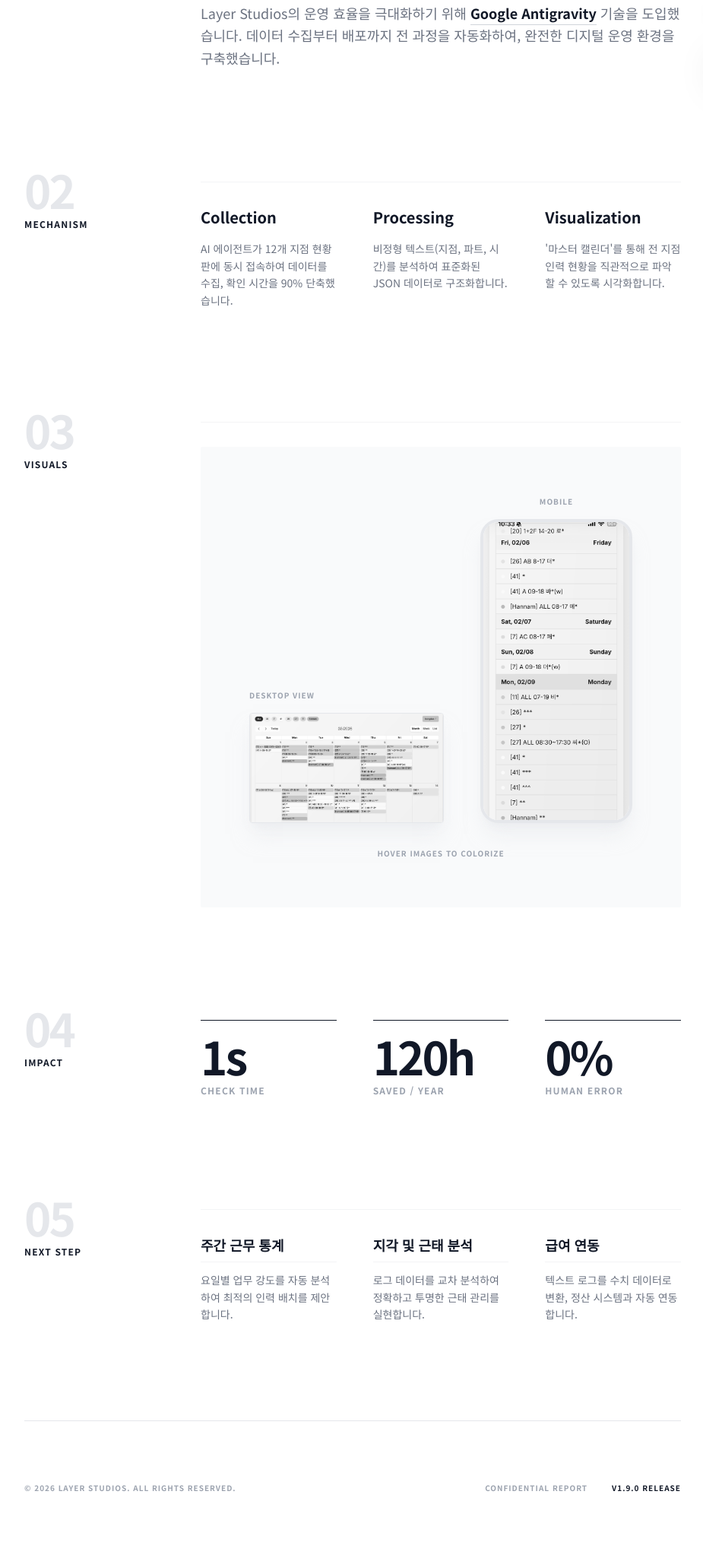
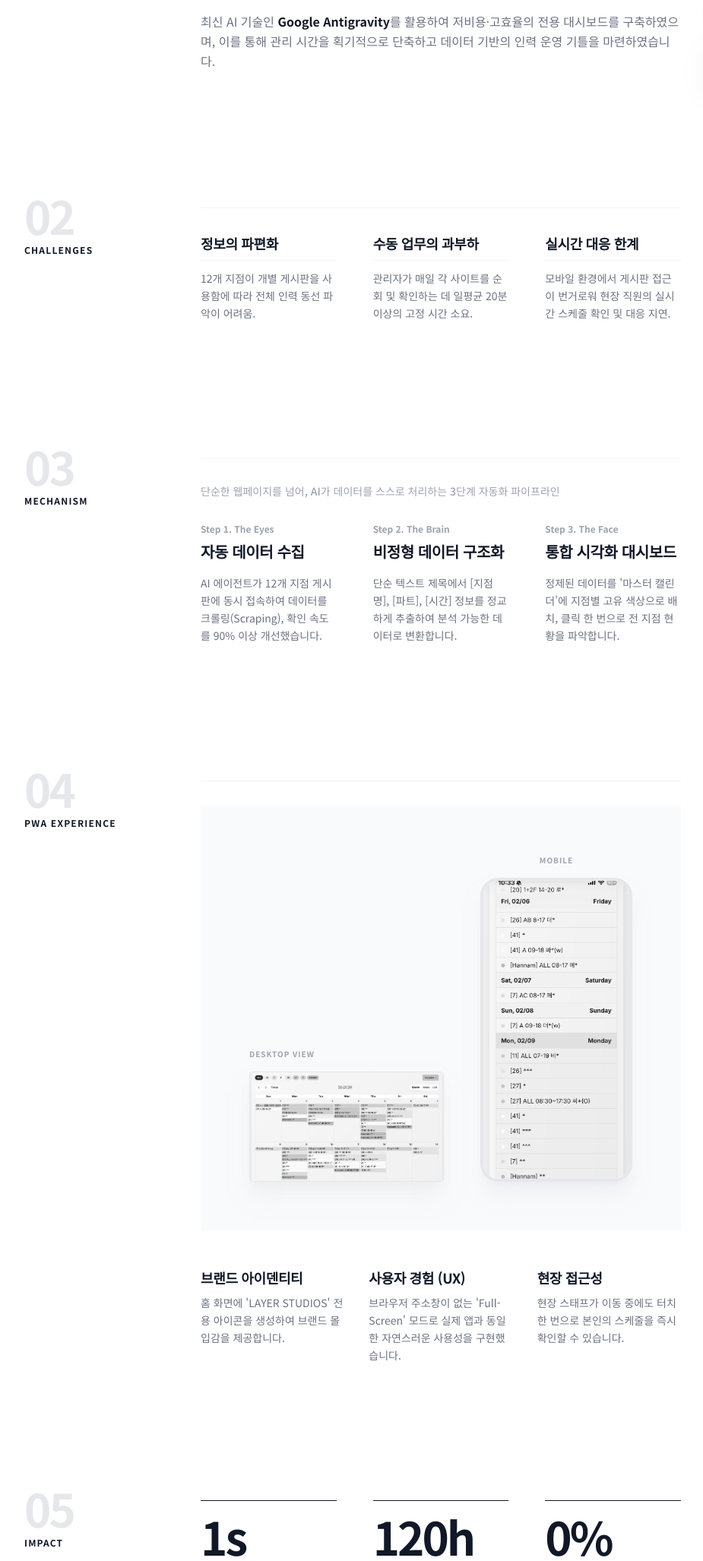
Before and after one commit to jaimejobeat-max/infotest, a plain HTML site: page index.html in a window 1280 px wide. Shown: the part 666-2720 px from the top of the page at 76% size, without its empty margins (176-1101 px from the left). Drawn offline with nearby package versions, Linux system fonts and the light colour scheme.

Commit message:
feat: expand content to 6 sections with comprehensive details

```diff
--- a/index.html
+++ b/index.html
@@ -61,6 +61,10 @@
 
         h2 {
             letter-spacing: -0.03em;
+        }
+
+        h3 {
+            letter-spacing: -0.02em;
         }
 
         /* Ultra Minimal Mockups */
@@ -180,62 +184,95 @@
         </div>
     </header>
 
-    <main class="space-y-32">
+    <main class="space-y-40">
 
-        <!-- 01 개요 -->
+        <!-- 01 Executive Summary -->
         <section class="grid grid-cols-1 md:grid-cols-12 gap-8 md:gap-16 items-start">
             <div class="md:col-span-3 sticky top-10">
                 <span class="section-number text-6xl block mb-2">01</span>
                 <h2 class="text-xs font-bold uppercase tracking-widest text-slate-900">Executive Summary</h2>
             </div>
             <div class="md:col-span-9 border-t border-slate-100 pt-8 mt-5">
-                <p class="text-3xl md:text-5xl font-light leading-tight text-slate-900 keep-all">
-                    <span class="font-bold">12개 지점</span>의 분산된 데이터를<br>
-                    실시간으로 하나로 잇다.
+                <p class="text-2xl md:text-3xl font-light leading-relaxed text-slate-900 keep-all">
+                    본 프로젝트는 LAYER STUDIOS의 12개 지점에 분산된 스케줄 정보를 통합하여 <span class="font-bold">운영 효율을 극대화</span>하는 것을 목적으로
+                    합니다.
                 </p>
-                <div class="mt-8 text-lg text-slate-500 leading-relaxed max-w-3xl keep-all">
-                    Layer Studios의 운영 효율을 극대화하기 위해 <strong
-                        class="text-slate-900 border-b border-slate-300 pb-0.5">Google Antigravity</strong> 기술을 도입했습니다.
-                    데이터 수집부터 배포까지 전 과정을 자동화하여, 완전한 디지털 운영 환경을 구축했습니다.
+                <div class="mt-8 text-base text-slate-500 leading-relaxed max-w-3xl keep-all">
+                    최신 AI 기술인 <strong class="text-slate-900 font-bold">Google Antigravity</strong>를 활용하여 저비용·고효율의 전용
+                    대시보드를 구축하였으며, 이를 통해 관리 시간을 획기적으로 단축하고 데이터 기반의 인력 운영 기틀을 마련하였습니다.
                 </div>
             </div>
         </section>
 
-        <!-- 02 매커니즘 -->
+        <!-- 02 Current Challenges -->
         <section class="grid grid-cols-1 md:grid-cols-12 gap-8 md:gap-16 items-start">
             <div class="md:col-span-3 sticky top-10">
                 <span class="section-number text-6xl block mb-2">02</span>
-                <h2 class="text-xs font-bold uppercase tracking-widest text-slate-900">Mechanism</h2>
+                <h2 class="text-xs font-bold uppercase tracking-widest text-slate-900">Challenges</h2>
             </div>
             <div class="md:col-span-9 border-t border-slate-100 pt-8 mt-5">
                 <div class="grid grid-cols-1 md:grid-cols-3 gap-12">
-                    <div class="group">
-                        <h3 class="font-bold text-xl text-slate-900 mb-4">Collection</h3>
-                        <p class="text-sm text-slate-500 leading-relaxed keep-all">AI 에이전트가 12개 지점 현황판에 동시 접속하여 데이터를 수집,
-                            확인 시간을 90% 단축했습니다.</p>
+                    <div>
+                        <h3 class="font-bold text-lg text-slate-900 mb-3 block border-b border-slate-100 pb-2">정보의 파편화
+                        </h3>
+                        <p class="text-sm text-slate-500 leading-relaxed keep-all">12개 지점이 개별 게시판을 사용함에 따라 전체 인력 동선 파악이
+                            어려움.</p>
                     </div>
-                    <div class="group">
-                        <h3 class="font-bold text-xl text-slate-900 mb-4">Processing</h3>
-                        <p class="text-sm text-slate-500 leading-relaxed keep-all">비정형 텍스트(지점, 파트, 시간)를 분석하여 표준화된 JSON
-                            데이터로 구조화합니다.</p>
+                    <div>
+                        <h3 class="font-bold text-lg text-slate-900 mb-3 block border-b border-slate-100 pb-2">수동 업무의
+                            과부하</h3>
+                        <p class="text-sm text-slate-500 leading-relaxed keep-all">관리자가 매일 각 사이트를 순회 및 확인하는 데 일평균 20분
+                            이상의 고정 시간 소요.</p>
                     </div>
-                    <div class="group">
-                        <h3 class="font-bold text-xl text-slate-900 mb-4">Visualization</h3>
-                        <p class="text-sm text-slate-500 leading-relaxed keep-all">'마스터 캘린더'를 통해 전 지점 인력 현황을 직관적으로 파악할 수
-                            있도록 시각화합니다.</p>
+                    <div>
+                        <h3 class="font-bold text-lg text-slate-900 mb-3 block border-b border-slate-100 pb-2">실시간 대응 한계
+                        </h3>
+                        <p class="text-sm text-slate-500 leading-relaxed keep-all">모바일 환경에서 게시판 접근이 번거로워 현장 직원의 실시간 스케줄
+                            확인 및 대응 지연.</p>
                     </div>
                 </div>
             </div>
         </section>
 
-        <!-- 03 비주얼 -->
+        <!-- 03 Technical Mechanism -->
         <section class="grid grid-cols-1 md:grid-cols-12 gap-8 md:gap-16 items-start">
             <div class="md:col-span-3 sticky top-10">
                 <span class="section-number text-6xl block mb-2">03</span>
-                <h2 class="text-xs font-bold uppercase tracking-widest text-slate-900">Visuals</h2>
+                <h2 class="text-xs font-bold uppercase tracking-widest text-slate-900">Mechanism</h2>
             </div>
             <div class="md:col-span-9 border-t border-slate-100 pt-8 mt-5">
-                <div class="bg-slate-50 rounded-sm p-12 md:p-16">
+                <p class="text-sm text-slate-400 mb-8 font-medium">단순한 웹페이지를 넘어, AI가 데이터를 스스로 처리하는 3단계 자동화 파이프라인</p>
+                <div class="grid grid-cols-1 md:grid-cols-3 gap-12">
+                    <div class="group">
+                        <div class="text-xs font-bold text-slate-400 mb-2">Step 1. The Eyes</div>
+                        <h3 class="font-bold text-xl text-slate-900 mb-4">자동 데이터 수집</h3>
+                        <p class="text-sm text-slate-500 leading-relaxed keep-all">AI 에이전트가 12개 지점 게시판에 동시 접속하여 데이터를
+                            크롤링(Scraping), 확인 속도를 90% 이상 개선했습니다.</p>
+                    </div>
+                    <div class="group">
+                        <div class="text-xs font-bold text-slate-400 mb-2">Step 2. The Brain</div>
+                        <h3 class="font-bold text-xl text-slate-900 mb-4">비정형 데이터 구조화</h3>
+                        <p class="text-sm text-slate-500 leading-relaxed keep-all">단순 텍스트 제목에서 [지점명], [파트], [시간] 정보를
+                            정교하게 추출하여 분석 가능한 데이터로 변환합니다.</p>
+                    </div>
+                    <div class="group">
+                        <div class="text-xs font-bold text-slate-400 mb-2">Step 3. The Face</div>
+                        <h3 class="font-bold text-xl text-slate-900 mb-4">통합 시각화 대시보드</h3>
+                        <p class="text-sm text-slate-500 leading-relaxed keep-all">정제된 데이터를 '마스터 캘린더'에 지점별 고유 색상으로 배치,
+                            클릭 한 번으로 전 지점 현황을 파악합니다.</p>
+                    </div>
+                </div>
+            </div>
+        </section>
+
+        <!-- 04 PWA Experience -->
+        <section class="grid grid-cols-1 md:grid-cols-12 gap-8 md:gap-16 items-start">
+            <div class="md:col-span-3 sticky top-10">
+                <span class="section-number text-6xl block mb-2">04</span>
+                <h2 class="text-xs font-bold uppercase tracking-widest text-slate-900">PWA Experience</h2>
+            </div>
+            <div class="md:col-span-9 border-t border-slate-100 pt-8 mt-5">
+                <div class="bg-slate-50 rounded-sm p-12 md:p-16 mb-12">
                     <div class="flex flex-col md:flex-row items-end justify-center gap-8 md:gap-12">
                         <!-- PC -->
                         <div class="w-full max-w-xl">
@@ -248,7 +285,6 @@
                                 </div>
                             </div>
                         </div>
-
                         <!-- Mobile -->
                         <div class="relative shrink-0">
                             <div
@@ -262,57 +298,83 @@
                             </div>
                         </div>
                     </div>
-                    <p class="text-[10px] text-center mt-8 text-slate-400 font-bold tracking-widest uppercase no-print">
-                        Hover images to Colorize</p>
+                </div>
+
+                <div class="grid grid-cols-1 md:grid-cols-3 gap-8">
+                    <div>
+                        <h3 class="font-bold text-lg text-slate-900 mb-2">브랜드 아이덴티티</h3>
+                        <p class="text-sm text-slate-500 leading-relaxed keep-all">홈 화면에 'LAYER STUDIOS' 전용 아이콘을 생성하여
+                            브랜드 몰입감을 제공합니다.</p>
+                    </div>
+                    <div>
+                        <h3 class="font-bold text-lg text-slate-900 mb-2">사용자 경험 (UX)</h3>
+                        <p class="text-sm text-slate-500 leading-relaxed keep-all">브라우저 주소창이 없는 'Full-Screen' 모드로 실제 앱과
+                            동일한 자연스러운 사용성을 구현했습니다.</p>
+                    </div>
+                    <div>
+                        <h3 class="font-bold text-lg text-slate-900 mb-2">현장 접근성</h3>
+                        <p class="text-sm text-slate-500 leading-relaxed keep-all">현장 스태프가 이동 중에도 터치 한 번으로 본인의 스케줄을 즉시
+                            확인할 수 있습니다.</p>
+                    </div>
                 </div>
             </div>
         </section>
 
-        <!-- 04 기대효과 -->
+        <!-- 05 Business Impact -->
         <section class="grid grid-cols-1 md:grid-cols-12 gap-8 md:gap-16 items-start">
             <div class="md:col-span-3 sticky top-10">
-                <span class="section-number text-6xl block mb-2">04</span>
+                <span class="section-number text-6xl block mb-2">05</span>
                 <h2 class="text-xs font-bold uppercase tracking-widest text-slate-900">Impact</h2>
             </div>
             <div class="md:col-span-9 pt-5">
                 <div class="grid grid-cols-1 md:grid-cols-3 gap-8 md:gap-12">
                     <div class="border-t border-slate-900 pt-4">
                         <div class="text-6xl font-black text-slate-900 mb-2 tracking-tighter">1s</div>
-                        <div class="text-xs font-bold text-slate-400 uppercase tracking-widest">Check Time</div>
+                        <div class="text-xs font-bold text-slate-400 uppercase tracking-widest mb-2">Check Time</div>
+                        <p class="text-xs text-slate-500 keep-all">기존 15~20분 (지점별 순회) 소요되던 과정을 즉시 확인 가능하도록 단축</p>
                     </div>
                     <div class="border-t border-slate-900 pt-4">
                         <div class="text-6xl font-black text-slate-900 mb-2 tracking-tighter">120h</div>
-                        <div class="text-xs font-bold text-slate-400 uppercase tracking-widest">Saved / Year</div>
+                        <div class="text-xs font-bold text-slate-400 uppercase tracking-widest mb-2">Saved / Year</div>
+                        <p class="text-xs text-slate-500 keep-all">단순 반복 업무 시간 절감으로 데이터 기반 기획 업무에 집중 가능</p>
                     </div>
                     <div class="border-t border-slate-900 pt-4">
                         <div class="text-6xl font-black text-slate-900 mb-2 tracking-tighter">0%</div>
-                        <div class="text-xs font-bold text-slate-400 uppercase tracking-widest">Human Error</div>
+                        <div class="text-xs font-bold text-slate-400 uppercase tracking-widest mb-2">Human Error</div>
+                        <p class="text-xs text-slate-500 keep-all">수동 대조에 따른 누락 가능성을 자동 취합 프로세스로 원천 차단</p>
                     </div>
                 </div>
             </div>
         </section>
 
-        <!-- 05 향후계획 -->
+        <!-- 06 Conclusion -->
         <section class="grid grid-cols-1 md:grid-cols-12 gap-8 md:gap-16 items-start pb-32 border-b border-slate-200">
             <div class="md:col-span-3 sticky top-10">
-                <span class="section-number text-6xl block mb-2">05</span>
+                <span class="section-number text-6xl block mb-2">06</span>
                 <h2 class="text-xs font-bold uppercase tracking-widest text-slate-900">Next Step</h2>
             </div>
-            <div
-                class="md:col-span-9 border-t border-slate-100 pt-8 mt-5 grid grid-cols-1 md:grid-cols-3 gap-8 md:gap-12">
+            <div class="md:col-span-9 border-t border-slate-100 pt-8 mt-5">
+                <p class="text-lg font-light leading-relaxed text-slate-900 keep-all mb-12">
+                    본 시스템 구축을 통해 LAYER STUDIOS는 단순 반복 업무를 자동화하고 <span class="font-bold">디지털 운영 자산을 확보</span>했습니다.
+                    향후 다음과 같은 기능을 추가하여 인적 자원 관리(HR)를 위한 인포그래픽 인사이트를 제공할 예정입니다.
+                </p>
+
+                <div class="grid grid-cols-1 md:grid-cols-3 gap-8 md:gap-12">
                     <div>
-                    <h3 class="font-bold text-lg text-slate-900 mb-3 block border-b border-slate-100 pb-2">주간 근무 통계</h3>
-                    <p class="text-sm text-slate-500 leading-relaxed keep-all">요일별 업무 강도를 자동 분석하여 최적의 인력 배치를 제안합니다.</p>
+                        <h3 class="font-bold text-lg text-slate-900 mb-3 block border-b border-slate-100 pb-2">근무 시간 통계
+                        </h3>
+                        <p class="text-sm text-slate-500 leading-relaxed keep-all">요일별/지점별 근무 데이터를 분석하여 운영 최적화</p>
                     </div>
                     <div>
-                    <h3 class="font-bold text-lg text-slate-900 mb-3 block border-b border-slate-100 pb-2">지각 및 근태 분석
+                        <h3 class="font-bold text-lg text-slate-900 mb-3 block border-b border-slate-100 pb-2">지각률 분석
                         </h3>
-                    <p class="text-sm text-slate-500 leading-relaxed keep-all">로그 데이터를 교차 분석하여 정확하고 투명한 근태 관리를 실현합니다.
-                    </p>
+                        <p class="text-sm text-slate-500 leading-relaxed keep-all">객관적 지표를 통한 HR 관리 및 근태 문화 개선</p>
                     </div>
                     <div>
-                    <h3 class="font-bold text-lg text-slate-900 mb-3 block border-b border-slate-100 pb-2">급여 연동</h3>
-                    <p class="text-sm text-slate-500 leading-relaxed keep-all">텍스트 로그를 수치 데이터로 변환, 정산 시스템과 자동 연동합니다.</p>
+                        <h3 class="font-bold text-lg text-slate-900 mb-3 block border-b border-slate-100 pb-2">인포그래픽
+                            인사이트</h3>
+                        <p class="text-sm text-slate-500 leading-relaxed keep-all">데이터를 한눈에 파악할 수 있는 시각적 리포트 제공</p>
+                    </div>
                 </div>
             </div>
         </section>
@@ -324,7 +386,7 @@
         <div>© 2026 Layer Studios. All rights reserved.</div>
         <div class="flex gap-8">
             <span>Confidential Report</span>
-            <span class="text-slate-900">v1.9.0 Release</span>
+            <span class="text-slate-900">v2.0.0 Release</span>
         </div>
     </footer>
 
```
Lines whose indentation alone changed are shown as unchanged.
